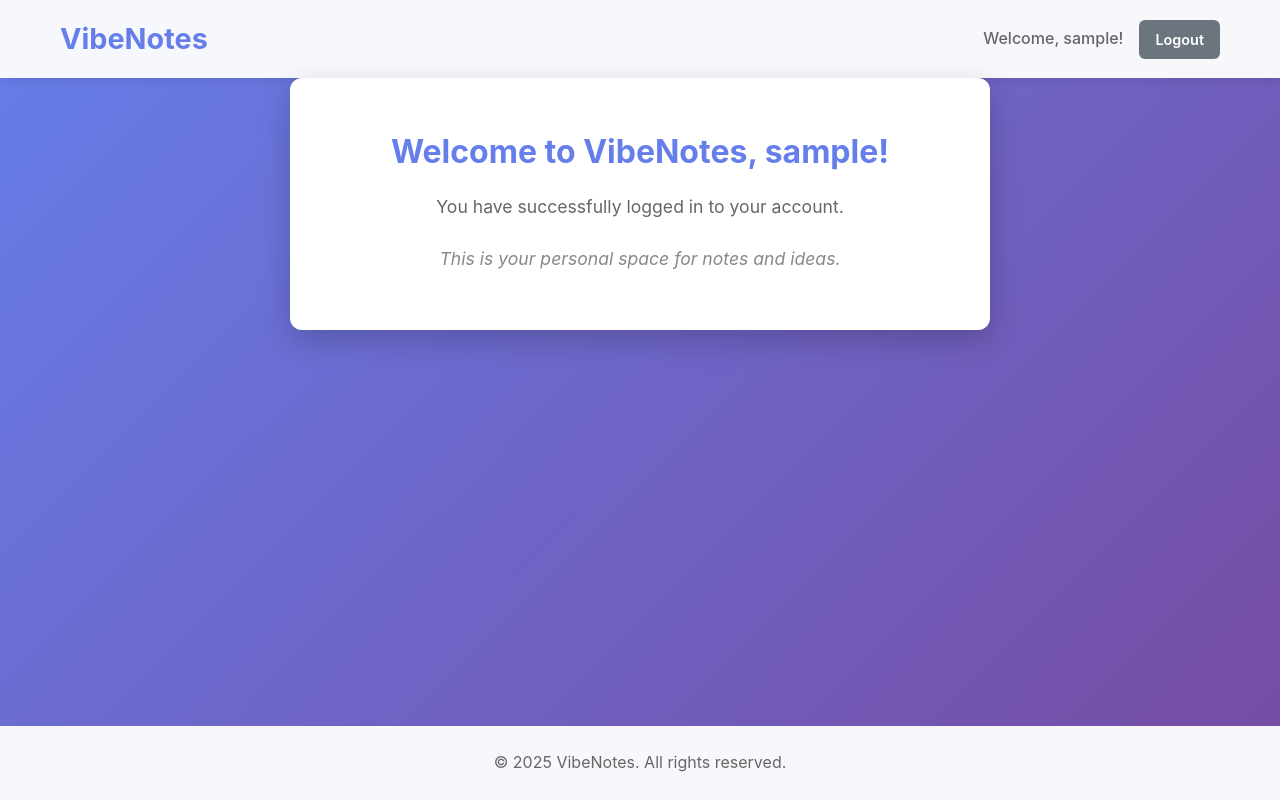
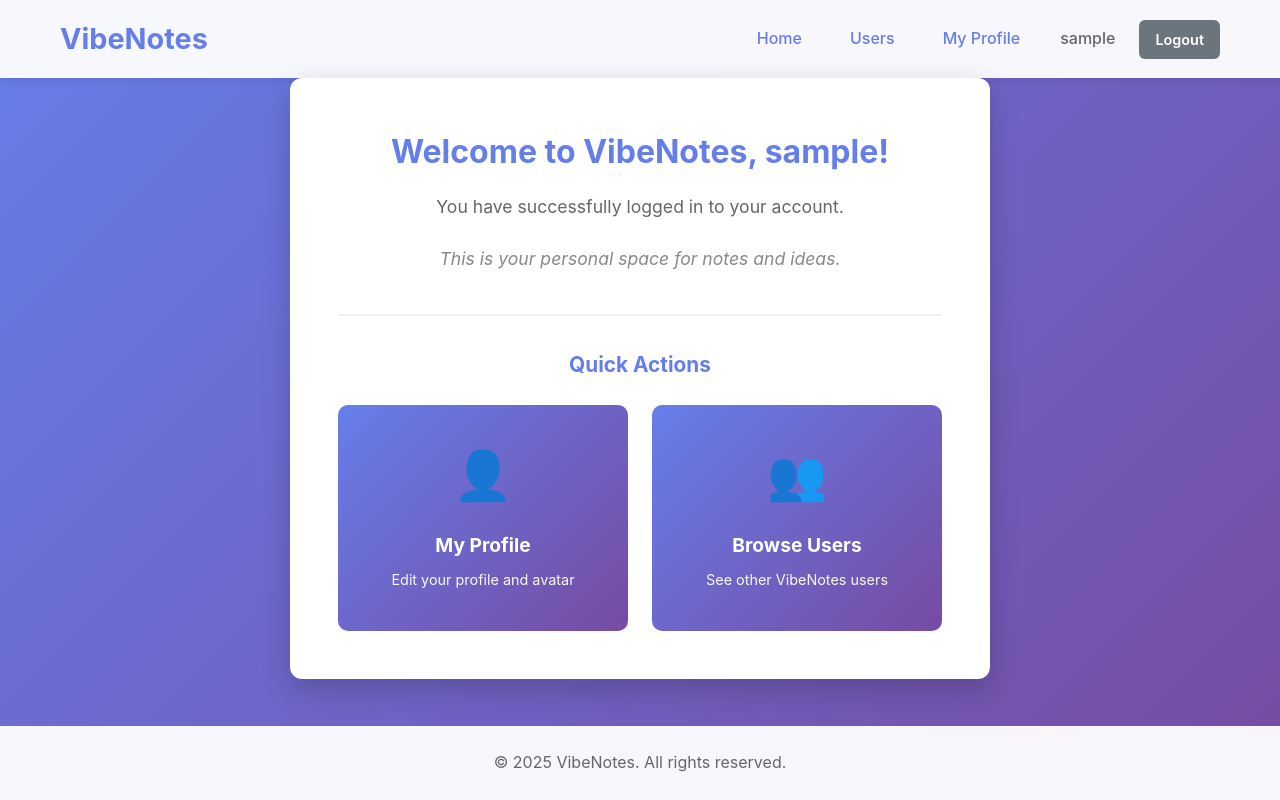
Before and after one commit to jfmario/CSCIA591-VibeNotes1, a Flask app: page / in a window 1280 px wide. Run offline with Flask 3, Linux system fonts and the light colour scheme; the visitor is signed in with stand-in values (Sample User, id 1).

Commit message:
user avatar and descriptions

```diff
--- a/app.py
+++ b/app.py
@@ -1,11 +1,28 @@
 from flask import Flask, render_template, request, redirect, url_for, session, flash
 from werkzeug.security import generate_password_hash, check_password_hash
+from werkzeug.utils import secure_filename
 from database import get_db_connection
 from config import Config
 import functools
+import os
+from pathlib import Path
 
 app = Flask(__name__)
 app.config.from_object(Config)
+
+# Configure upload settings
+UPLOAD_FOLDER = os.path.join(os.path.dirname(os.path.abspath(__file__)), 'static', 'avatars')
+ALLOWED_EXTENSIONS = {'png', 'jpg', 'jpeg', 'gif'}
+app.config['UPLOAD_FOLDER'] = UPLOAD_FOLDER
+app.config['MAX_CONTENT_LENGTH'] = 5 * 1024 * 1024  # 5MB max file size
+
+# Create upload folder if it doesn't exist
+Path(UPLOAD_FOLDER).mkdir(parents=True, exist_ok=True)
+
+
+def allowed_file(filename):
+		"""Check if file extension is allowed"""
+		return '.' in filename and filename.rsplit('.', 1)[1].lower() in ALLOWED_EXTENSIONS
 
 
 def login_required(view):
@@ -123,5 +140,99 @@ def logout():
 		return redirect(url_for('login'))
 
 
+@app.route('/profile', methods=['GET', 'POST'])
+@login_required
+def profile():
+		"""View and edit user profile"""
+		conn = get_db_connection()
+		cur = conn.cursor()
+
+		if request.method == 'POST':
+				description = request.form.get('description', '').strip()
+
+				# Handle avatar upload
+				avatar_filename = None
+				if 'avatar' in request.files:
+						file = request.files['avatar']
+						if file and file.filename and allowed_file(file.filename):
+								# Create unique filename
+								filename = secure_filename(file.filename)
+								ext = filename.rsplit('.', 1)[1].lower()
+								avatar_filename = f"user_{session['user_id']}.{ext}"
+								file.save(os.path.join(app.config['UPLOAD_FOLDER'], avatar_filename))
+
+				# Update user profile
+				if avatar_filename:
+						cur.execute(
+								'UPDATE users SET description = %s, avatar = %s WHERE id = %s',
+								(description, avatar_filename, session['user_id'])
+						)
+				else:
+						cur.execute(
+								'UPDATE users SET description = %s WHERE id = %s',
+								(description, session['user_id'])
+						)
+
+				conn.commit()
+				flash('Profile updated successfully!', 'success')
+
+				# Refresh user data
+				cur.execute(
+						'SELECT id, username, description, avatar FROM users WHERE id = %s',
+						(session['user_id'],)
+				)
+				user = cur.fetchone()
+				cur.close()
+				conn.close()
+				return render_template('profile.html', user=user, is_own_profile=True)
+
+		# GET request - fetch user data
+		cur.execute(
+				'SELECT id, username, description, avatar FROM users WHERE id = %s',
+				(session['user_id'],)
+		)
+		user = cur.fetchone()
+		cur.close()
+		conn.close()
+		return render_template('profile.html', user=user, is_own_profile=True)
+
+
+@app.route('/users')
+@login_required
+def users():
+		"""View all users"""
+		conn = get_db_connection()
+		cur = conn.cursor()
+		cur.execute(
+				'SELECT id, username, description, avatar FROM users ORDER BY username'
+		)
+		all_users = cur.fetchall()
+		cur.close()
+		conn.close()
+		return render_template('users.html', users=all_users)
+
+
+@app.route('/user/<int:user_id>')
+@login_required
+def view_user(user_id):
+		"""View a specific user's profile"""
+		conn = get_db_connection()
+		cur = conn.cursor()
+		cur.execute(
+				'SELECT id, username, description, avatar FROM users WHERE id = %s',
+				(user_id,)
+		)
+		user = cur.fetchone()
+		cur.close()
+		conn.close()
+
+		if not user:
+				flash('User not found', 'error')
+				return redirect(url_for('users'))
+
+		is_own_profile = (user_id == session['user_id'])
+		return render_template('profile.html', user=user, is_own_profile=is_own_profile)
+
+
 if __name__ == '__main__':
 		app.run(debug=True)
--- a/static/style.css
+++ b/static/style.css
@@ -40,15 +40,38 @@ header h1 {
 		font-weight: 700;
 }
 
+header h1 .logo-link {
+		color: #667eea;
+		text-decoration: none;
+}
+
+header h1 .logo-link:hover {
+		opacity: 0.8;
+}
+
 header nav {
 		display: flex;
 		align-items: center;
 		gap: 1rem;
 }
 
-header nav span {
+header nav .nav-link {
+		color: #667eea;
+		text-decoration: none;
+		font-weight: 500;
+		padding: 0.5rem 1rem;
+		border-radius: 6px;
+		transition: background 0.3s;
+}
+
+header nav .nav-link:hover {
+		background: rgba(102, 126, 234, 0.1);
+}
+
+header nav .nav-welcome {
 		color: #666;
 		font-weight: 500;
+		padding: 0 0.5rem;
 }
 
 /* Main content */
@@ -247,9 +270,277 @@ footer {
 		color: #666;
 }
 
+/* Quick Actions */
+.quick-actions {
+		margin-top: 2.5rem;
+		padding-top: 2rem;
+		border-top: 2px solid #f0f0f0;
+}
+
+.quick-actions h3 {
+		color: #667eea;
+		margin-bottom: 1.5rem;
+		font-size: 1.3rem;
+}
+
+.action-buttons {
+		display: grid;
+		grid-template-columns: repeat(2, 1fr);
+		gap: 1.5rem;
+}
+
+.action-card {
+		background: linear-gradient(135deg, #667eea 0%, #764ba2 100%);
+		padding: 2rem;
+		border-radius: 10px;
+		text-decoration: none;
+		color: white;
+		text-align: center;
+		transition: transform 0.3s, box-shadow 0.3s;
+}
+
+.action-card:hover {
+		transform: translateY(-5px);
+		box-shadow: 0 8px 20px rgba(102, 126, 234, 0.4);
+}
+
+.action-icon {
+		font-size: 3rem;
+		margin-bottom: 1rem;
+}
+
+.action-card h4 {
+		font-size: 1.2rem;
+		margin-bottom: 0.5rem;
+}
+
+.action-card p {
+		opacity: 1;
+		font-size: 0.9rem;
+		color: rgba(255, 255, 255, 0.95);
+}
+
+/* Profile Page */
+.profile-container {
+		width: 100%;
+		max-width: 700px;
+		margin: 0 auto;
+}
+
+.profile-box {
+		background: white;
+		padding: 2.5rem;
+		border-radius: 12px;
+		box-shadow: 0 10px 30px rgba(0, 0, 0, 0.2);
+}
+
+.profile-header {
+		text-align: center;
+		padding-bottom: 2rem;
+		border-bottom: 2px solid #f0f0f0;
+		margin-bottom: 2rem;
+}
+
+.avatar-container {
+		margin-bottom: 1.5rem;
+}
+
+.avatar-large {
+		width: 150px;
+		height: 150px;
+		border-radius: 50%;
+		object-fit: cover;
+		border: 4px solid #667eea;
+}
+
+.avatar-placeholder {
+		width: 150px;
+		height: 150px;
+		border-radius: 50%;
+		background: linear-gradient(135deg, #667eea 0%, #764ba2 100%);
+		color: white;
+		display: inline-flex;
+		align-items: center;
+		justify-content: center;
+		font-size: 4rem;
+		font-weight: bold;
+		border: 4px solid #667eea;
+}
+
+.profile-header h2 {
+		color: #667eea;
+		font-size: 2rem;
+		margin: 0;
+}
+
+.profile-content h3 {
+		color: #667eea;
+		margin-bottom: 1.5rem;
+		font-size: 1.4rem;
+}
+
+.profile-form .form-group textarea {
+		width: 100%;
+		padding: 0.75rem;
+		border: 2px solid #e0e0e0;
+		border-radius: 6px;
+		font-size: 1rem;
+		font-family: inherit;
+		resize: vertical;
+		transition: border-color 0.3s;
+}
+
+.profile-form .form-group textarea:focus {
+		outline: none;
+		border-color: #667eea;
+}
+
+.profile-form .form-group input[type="file"] {
+		width: 100%;
+		padding: 0.75rem;
+		border: 2px solid #e0e0e0;
+		border-radius: 6px;
+		font-size: 1rem;
+		cursor: pointer;
+}
+
+.form-actions {
+		margin-top: 2rem;
+		display: flex;
+		gap: 1rem;
+		justify-content: center;
+}
+
+.form-actions .btn {
+		width: auto;
+		min-width: 150px;
+}
+
+.profile-view {
+		margin-bottom: 2rem;
+}
+
+.user-description {
+		color: #666;
+		font-size: 1.1rem;
+		line-height: 1.8;
+		padding: 1.5rem;
+		background: #f8f9fa;
+		border-radius: 8px;
+		border-left: 4px solid #667eea;
+}
+
+.user-description.no-description {
+		font-style: italic;
+		color: #999;
+}
+
+/* Users Page */
+.users-container {
+		width: 100%;
+		max-width: 1000px;
+		margin: 0 auto;
+}
+
+.users-box {
+		background: white;
+		padding: 2.5rem;
+		border-radius: 12px;
+		box-shadow: 0 10px 30px rgba(0, 0, 0, 0.2);
+}
+
+.users-box h2 {
+		color: #667eea;
+		margin-bottom: 0.5rem;
+		font-size: 2rem;
+		text-align: center;
+}
+
+.users-subtitle {
+		text-align: center;
+		color: #666;
+		margin-bottom: 2rem;
+		font-size: 1.1rem;
+}
+
+.users-grid {
+		display: grid;
+		grid-template-columns: repeat(auto-fill, minmax(280px, 1fr));
+		gap: 1.5rem;
+}
+
+.user-card {
+		border: 2px solid #e0e0e0;
+		border-radius: 10px;
+		padding: 1.5rem;
+		transition: all 0.3s;
+		background: white;
+}
+
+.user-card:hover {
+		border-color: #667eea;
+		box-shadow: 0 4px 12px rgba(102, 126, 234, 0.2);
+		transform: translateY(-3px);
+}
+
+.user-link {
+		text-decoration: none;
+		color: inherit;
+		display: block;
+}
+
+.user-avatar {
+		text-align: center;
+		margin-bottom: 1rem;
+}
+
+.user-avatar img {
+		width: 80px;
+		height: 80px;
+		border-radius: 50%;
+		object-fit: cover;
+		border: 3px solid #667eea;
+}
+
+.avatar-placeholder-small {
+		width: 80px;
+		height: 80px;
+		border-radius: 50%;
+		background: linear-gradient(135deg, #667eea 0%, #764ba2 100%);
+		color: white;
+		display: inline-flex;
+		align-items: center;
+		justify-content: center;
+		font-size: 2rem;
+		font-weight: bold;
+		border: 3px solid #667eea;
+}
+
+.user-info {
+		text-align: center;
+}
+
+.user-info h3 {
+		color: #667eea;
+		margin-bottom: 0.5rem;
+		font-size: 1.3rem;
+}
+
+.user-description-preview {
+		color: #666;
+		font-size: 0.95rem;
+		line-height: 1.5;
+		margin: 0;
+}
+
+.user-description-preview.no-description {
+		font-style: italic;
+		color: #999;
+}
+
 /* Responsive */
 @media (max-width: 768px) {
-		.auth-box, .welcome-box {
+		.auth-box, .welcome-box, .profile-box, .users-box {
 				padding: 2rem;
 		}
 
@@ -259,6 +550,23 @@ footer {
 		}
 
 		header nav {
+				flex-wrap: wrap;
+				justify-content: center;
+		}
+
+		.action-buttons {
+				grid-template-columns: 1fr;
+		}
+
+		.users-grid {
+				grid-template-columns: 1fr;
+		}
+
+		.form-actions {
 				flex-direction: column;
 		}
+
+		.form-actions .btn {
+				width: 100%;
+		}
 }
--- a/templates/base.html
+++ b/templates/base.html
@@ -9,10 +9,13 @@
 <body>
 		<header>
 				<div class="container">
-						<h1>VibeNotes</h1>
+						<h1><a href="{{ url_for('index') }}" class="logo-link">VibeNotes</a></h1>
 						{% if session.get('user_id') %}
 						<nav>
-								<span>Welcome, {{ session.get('username') }}!</span>
+								<a href="{{ url_for('index') }}" class="nav-link">Home</a>
+								<a href="{{ url_for('users') }}" class="nav-link">Users</a>
+								<a href="{{ url_for('profile') }}" class="nav-link">My Profile</a>
+								<span class="nav-welcome">{{ session.get('username') }}</span>
 								<a href="{{ url_for('logout') }}" class="btn btn-secondary">Logout</a>
 						</nav>
 						{% endif %}
--- a/templates/home.html
+++ b/templates/home.html
@@ -8,6 +8,22 @@
 				<h2>Welcome to VibeNotes, {{ username }}!</h2>
 				<p>You have successfully logged in to your account.</p>
 				<p class="info-text">This is your personal space for notes and ideas.</p>
+
+				<div class="quick-actions">
+						<h3>Quick Actions</h3>
+						<div class="action-buttons">
+								<a href="{{ url_for('profile') }}" class="action-card">
+										<div class="action-icon">👤</div>
+										<h4>My Profile</h4>
+										<p>Edit your profile and avatar</p>
+								</a>
+								<a href="{{ url_for('users') }}" class="action-card">
+										<div class="action-icon">👥</div>
+										<h4>Browse Users</h4>
+										<p>See other VibeNotes users</p>
+								</a>
+						</div>
+				</div>
 		</div>
 </div>
 {% endblock %}
```
Also changed, not shown: database.py (+40 -0 lines), templates/profile.html (added, +56 -0 lines), templates/users.html (added, +36 -0 lines), README.md, 2 other files.
